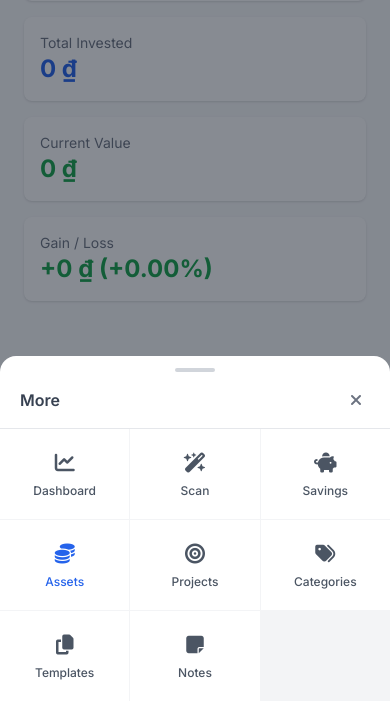
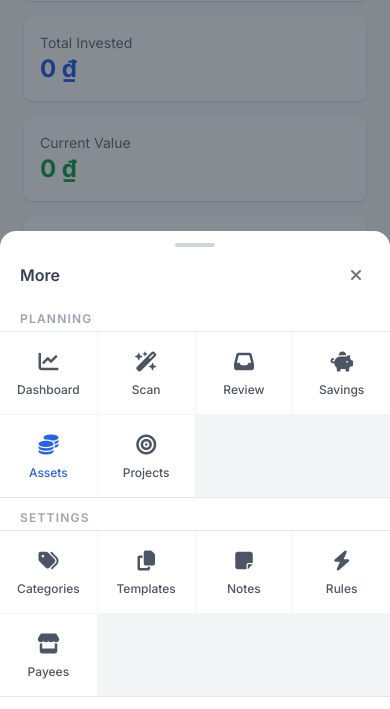
Before and after one commit to thevivotran/carange, a FastAPI app: page /assets in a window 390 px wide, after a click on "More". Shown: the part 411-1120 px from the top of the page. Run offline with FastAPI, Linux system fonts and the light colour scheme; some libraries are stand-ins or nearby versions.

Commit message:
fix(nav): add missing pages to mobile More sheet + flatten Settings sidebar section
- Mobile More sheet was missing Review, Rules, and Payees; restructure
  the sheet into labeled Planning/Settings sections (4-col grid each)
- Desktop sidebar: replace the collapsible Settings accordion with a
  plain always-visible section header, consistent with Today/Planning

Co-Authored-By: Claude Sonnet 4.6 <noreply@anthropic.com>

```diff
--- a/app/templates/base.html
+++ b/app/templates/base.html
@@ -371,11 +371,8 @@
         <aside id="sidebar"
                x-data="{
                  collapsed: localStorage.getItem('carange-sidebar-collapsed') === '1',
-                 settingsOpen: localStorage.getItem('carange-settings-nav-open') === '1',
-                 toggle() { this.collapsed = !this.collapsed; localStorage.setItem('carange-sidebar-collapsed', this.collapsed ? '1' : '0'); },
-                 toggleSettings() { this.settingsOpen = !this.settingsOpen; localStorage.setItem('carange-settings-nav-open', this.settingsOpen ? '1' : '0'); }
+                 toggle() { this.collapsed = !this.collapsed; localStorage.setItem('carange-sidebar-collapsed', this.collapsed ? '1' : '0'); }
                }"
-               x-init="if (!settingsOpen) { settingsOpen = !!$el.querySelector('#settings-nav-items .sidebar-link.active'); }"
                :class="collapsed ? 'collapsed' : ''"
                class="hidden md:flex w-64 bg-white shadow-lg flex-col">
             <div id="sidebar-header" class="p-5 border-b flex items-center justify-between gap-2">
@@ -436,17 +433,8 @@
                     <span class="sidebar-label">Projects</span>
                 </a>
 
-                <!-- Settings (collapsible) -->
-                <div class="mx-4 mt-4 mb-1 border-t border-gray-100 sidebar-section-label"></div>
-                <button id="settings-toggle-btn" @click="toggleSettings()"
-                        class="sidebar-link w-full flex items-center px-6 py-3 text-gray-700 transition"
-                        title="Settings">
-                    <i class="fas fa-cog w-6 flex-shrink-0"></i>
-                    <span class="sidebar-label">Settings</span>
-                    <i class="fas fa-chevron-right text-xs ml-auto sidebar-label transition-transform"
-                       :class="settingsOpen ? 'rotate-90' : ''"></i>
-                </button>
-                <div id="settings-nav-items" x-show="settingsOpen" x-cloak>
+                <!-- Settings -->
+                <div class="px-6 pt-5 pb-1 text-xs font-semibold text-gray-400 uppercase tracking-widest sidebar-section-label">Settings</div>
                 <a href="/categories" class="sidebar-link flex items-center px-6 py-3 text-gray-700 {% if active_menu == 'categories' %}active font-semibold{% endif %}" title="Categories">
                     <i class="fas fa-tags w-6 flex-shrink-0"></i>
                     <span class="sidebar-label">Categories</span>
@@ -467,7 +455,6 @@
                     <i class="fas fa-store w-6 flex-shrink-0"></i>
                     <span class="sidebar-label">Payees</span>
                 </a>
-                </div>
 
             </nav>
 
@@ -527,42 +514,59 @@
                         <i class="fas fa-times"></i>
                     </button>
                 </div>
-                <!-- Grid of nav destinations -->
-                <div class="grid grid-cols-3 gap-px bg-gray-100 border-t mx-0">
-                    <a href="/" class="flex flex-col items-center justify-center gap-1.5 py-5 bg-white {% if active_menu == 'dashboard' %}text-primary{% else %}text-gray-600{% endif %} hover:bg-blue-50 active:bg-blue-100 transition">
+                <!-- Planning section -->
+                <div class="px-5 pt-2 pb-1 text-xs font-semibold text-gray-400 uppercase tracking-widest">Planning</div>
+                <div class="grid grid-cols-4 gap-px bg-gray-100 border-t border-b mx-0">
+                    <a href="/" class="flex flex-col items-center justify-center gap-1.5 py-4 bg-white {% if active_menu == 'dashboard' %}text-primary{% else %}text-gray-600{% endif %} hover:bg-blue-50 active:bg-blue-100 transition">
                         <i class="fas fa-chart-line text-xl"></i>
                         <span class="text-xs font-medium">Dashboard</span>
                     </a>
-                    <a href="/import" class="flex flex-col items-center justify-center gap-1.5 py-5 bg-white {% if active_menu == 'import' %}text-primary{% else %}text-gray-600{% endif %} hover:bg-blue-50 active:bg-blue-100 transition">
+                    <a href="/import" class="flex flex-col items-center justify-center gap-1.5 py-4 bg-white {% if active_menu == 'import' %}text-primary{% else %}text-gray-600{% endif %} hover:bg-blue-50 active:bg-blue-100 transition">
                         <i class="fas fa-wand-magic-sparkles text-xl"></i>
                         <span class="text-xs font-medium">Scan</span>
                     </a>
-                    <a href="/savings" class="flex flex-col items-center justify-center gap-1.5 py-5 bg-white {% if active_menu == 'savings' %}text-primary{% else %}text-gray-600{% endif %} hover:bg-blue-50 active:bg-blue-100 transition">
+                    <a href="/review" class="flex flex-col items-center justify-center gap-1.5 py-4 bg-white {% if active_menu == 'review' %}text-primary{% else %}text-gray-600{% endif %} hover:bg-blue-50 active:bg-blue-100 transition">
+                        <i class="fas fa-inbox text-xl"></i>
+                        <span class="text-xs font-medium">Review</span>
+                    </a>
+                    <a href="/savings" class="flex flex-col items-center justify-center gap-1.5 py-4 bg-white {% if active_menu == 'savings' %}text-primary{% else %}text-gray-600{% endif %} hover:bg-blue-50 active:bg-blue-100 transition">
                         <i class="fas fa-piggy-bank text-xl"></i>
                         <span class="text-xs font-medium">Savings</span>
                     </a>
-                    <a href="/assets" class="flex flex-col items-center justify-center gap-1.5 py-5 bg-white {% if active_menu == 'assets' %}text-primary{% else %}text-gray-600{% endif %} hover:bg-blue-50 active:bg-blue-100 transition">
+                    <a href="/assets" class="flex flex-col items-center justify-center gap-1.5 py-4 bg-white {% if active_menu == 'assets' %}text-primary{% else %}text-gray-600{% endif %} hover:bg-blue-50 active:bg-blue-100 transition">
                         <i class="fas fa-coins text-xl"></i>
                         <span class="text-xs font-medium">Assets</span>
                     </a>
-                    <a href="/projects" class="flex flex-col items-center justify-center gap-1.5 py-5 bg-white {% if active_menu == 'projects' %}text-primary{% else %}text-gray-600{% endif %} hover:bg-blue-50 active:bg-blue-100 transition">
+                    <a href="/projects" class="flex flex-col items-center justify-center gap-1.5 py-4 bg-white {% if active_menu == 'projects' %}text-primary{% else %}text-gray-600{% endif %} hover:bg-blue-50 active:bg-blue-100 transition">
                         <i class="fas fa-bullseye text-xl"></i>
                         <span class="text-xs font-medium">Projects</span>
                     </a>
-                    <a href="/categories" class="flex flex-col items-center justify-center gap-1.5 py-5 bg-white {% if active_menu == 'categories' %}text-primary{% else %}text-gray-600{% endif %} hover:bg-blue-50 active:bg-blue-100 transition">
+                </div>
+                <!-- Settings section -->
+                <div class="px-5 pt-3 pb-1 text-xs font-semibold text-gray-400 uppercase tracking-widest">Settings</div>
+                <div class="grid grid-cols-4 gap-px bg-gray-100 border-t border-b mx-0">
+                    <a href="/categories" class="flex flex-col items-center justify-center gap-1.5 py-4 bg-white {% if active_menu == 'categories' %}text-primary{% else %}text-gray-600{% endif %} hover:bg-blue-50 active:bg-blue-100 transition">
                         <i class="fas fa-tags text-xl"></i>
                         <span class="text-xs font-medium">Categories</span>
                     </a>
-                    <a href="/templates" class="flex flex-col items-center justify-center gap-1.5 py-5 bg-white {% if active_menu == 'templates' %}text-primary{% else %}text-gray-600{% endif %} hover:bg-blue-50 active:bg-blue-100 transition">
+                    <a href="/templates" class="flex flex-col items-center justify-center gap-1.5 py-4 bg-white {% if active_menu == 'templates' %}text-primary{% else %}text-gray-600{% endif %} hover:bg-blue-50 active:bg-blue-100 transition">
                         <i class="fas fa-copy text-xl"></i>
                         <span class="text-xs font-medium">Templates</span>
                     </a>
-                    <a href="/notes" class="flex flex-col items-center justify-center gap-1.5 py-5 bg-white {% if active_menu == 'notes' %}text-primary{% else %}text-gray-600{% endif %} hover:bg-blue-50 active:bg-blue-100 transition">
+                    <a href="/notes" class="flex flex-col items-center justify-center gap-1.5 py-4 bg-white {% if active_menu == 'notes' %}text-primary{% else %}text-gray-600{% endif %} hover:bg-blue-50 active:bg-blue-100 transition">
                         <i class="fas fa-sticky-note text-xl"></i>
                         <span class="text-xs font-medium">Notes</span>
                     </a>
+                    <a href="/rules" class="flex flex-col items-center justify-center gap-1.5 py-4 bg-white {% if active_menu == 'rules' %}text-primary{% else %}text-gray-600{% endif %} hover:bg-blue-50 active:bg-blue-100 transition">
+                        <i class="fas fa-bolt text-xl"></i>
+                        <span class="text-xs font-medium">Rules</span>
+                    </a>
+                    <a href="/payees" class="flex flex-col items-center justify-center gap-1.5 py-4 bg-white {% if active_menu == 'payees' %}text-primary{% else %}text-gray-600{% endif %} hover:bg-blue-50 active:bg-blue-100 transition">
+                        <i class="fas fa-store text-xl"></i>
+                        <span class="text-xs font-medium">Payees</span>
+                    </a>
                 </div>
-                <div class="h-2"></div>
+                <div class="h-3"></div>
             </div>
         </div>
 
```
